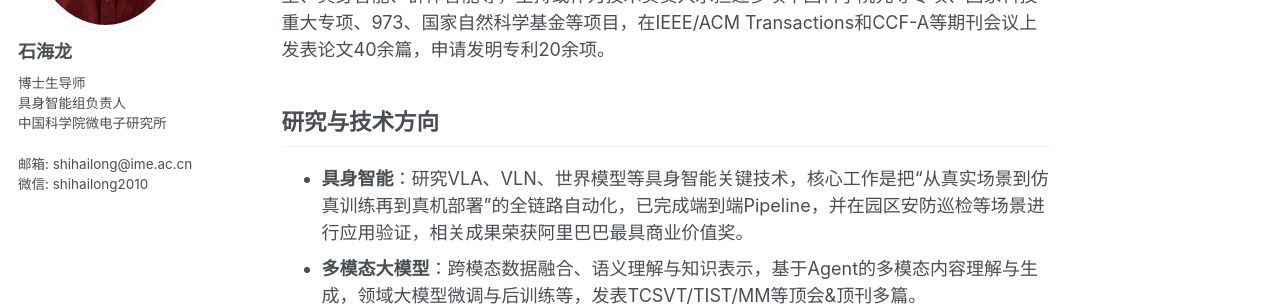
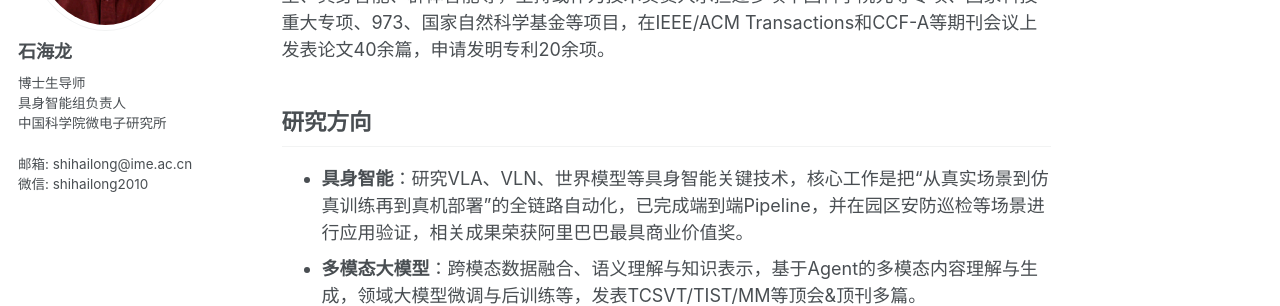
Before and after one commit to shihailong2023/shihailong2023.github.io, a Jekyll site: the page built from _pages/about.md, in a window 1280 px wide and 900 px high. Shown: the part 327-633 px from the top of the window. Built offline with Jekyll 4.4.1, drawn with Linux system fonts in a browser that asks for light colours.

Commit message:
Update about.md

```diff
--- a/_pages/about.md
+++ b/_pages/about.md
@@ -14,7 +14,7 @@ redirect_from:
 
 
 
-## 研究与技术方向
+## 研究方向
 * **具身智能**：研究VLA、VLN、世界模型等具身智能关键技术，核心工作是把“从真实场景到仿真训练再到真机部署”的全链路自动化，已完成端到端Pipeline，并在园区安防巡检等场景进行应用验证，相关成果荣获阿里巴巴最具商业价值奖。
 * **多模态大模型**：跨模态数据融合、语义理解与知识表示，基于Agent的多模态内容理解与生成，领域大模型微调与后训练等，发表TCSVT/TIST/MM等顶会&顶刊多篇。
 * **大模型推理加速**：研究多模态大模型推理加速技术，包括模型架构设计、模型压缩剪枝量化、软硬协同优化等，发表CVPR/TIOT等多篇论文。
```
